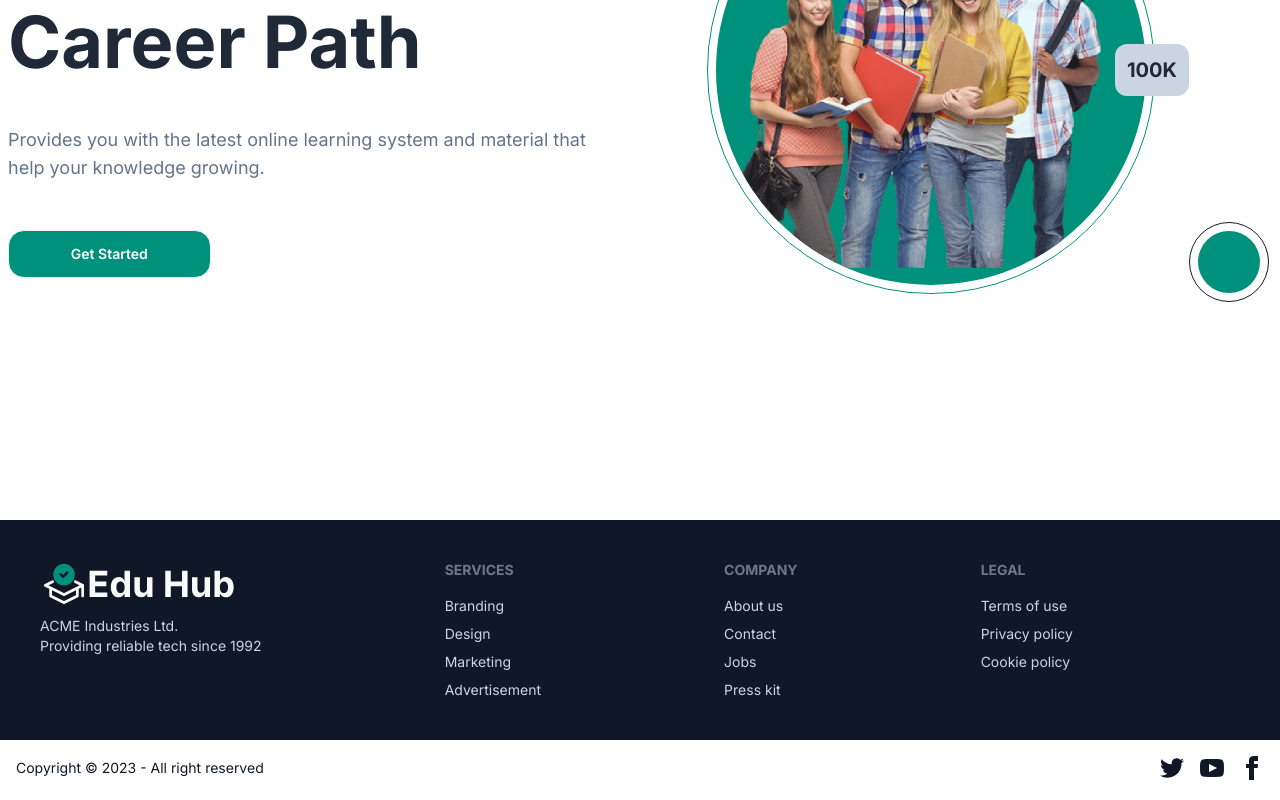
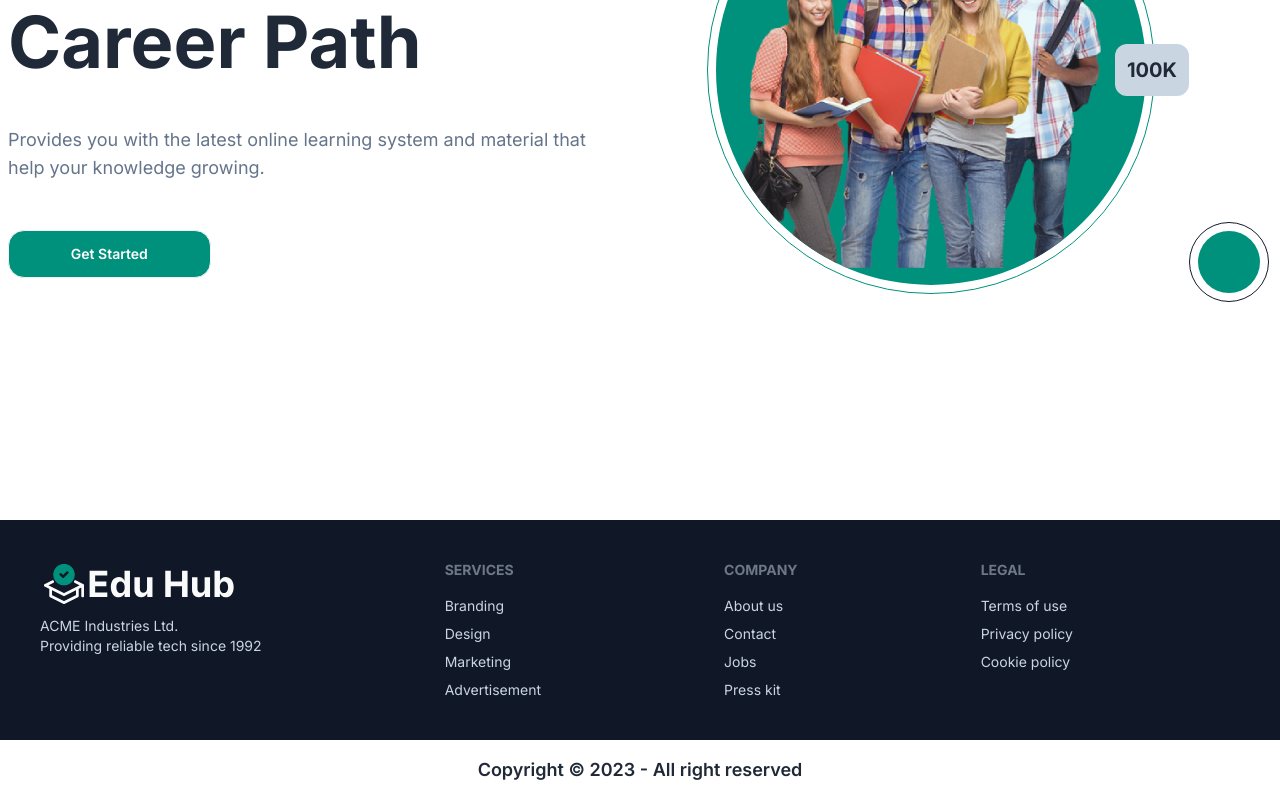
Before and after one commit to jahid05/edu-hub-client, a React (Vite) app: page / in a window 1280 px wide. Shown: the part 456-1256 px from the top of the page. Built offline with nearby package versions, Linux system fonts and the light colour scheme.

Commit message:
Copyright Footer Update

```diff
--- a/src/Shared/Footer/FooterCopyRight.jsx
+++ b/src/Shared/Footer/FooterCopyRight.jsx
@@ -1,46 +1,9 @@
 const FooterCopyRight = () => {
-  return <div className="bg-">
-    <footer className="footer items-center p-4 bg-white text-theme-200 container mx-auto">
-      <div className="items-center grid-flow-col">
-        <p>Copyright © 2023 - All right reserved</p>
-      </div>
-      <div className="grid-flow-col gap-4 md:place-self-center md:justify-self-end">
-        <a>
-          <svg
-            xmlns="http://www.w3.org/2000/svg"
-            width="24"
-            height="24"
-            viewBox="0 0 24 24"
-            className="fill-current"
-          >
-            <path d="M24 4.557c-.883.392-1.832.656-2.828.775 1.017-.609 1.798-1.574 2.165-2.724-.951.564-2.005.974-3.127 1.195-.897-.957-2.178-1.555-3.594-1.555-3.179 0-5.515 2.966-4.797 6.045-4.091-.205-7.719-2.165-10.148-5.144-1.29 2.213-.669 5.108 1.523 6.574-.806-.026-1.566-.247-2.229-.616-.054 2.281 1.581 4.415 3.949 4.89-.693.188-1.452.232-2.224.084.626 1.956 2.444 3.379 4.6 3.419-2.07 1.623-4.678 2.348-7.29 2.04 2.179 1.397 4.768 2.212 7.548 2.212 9.142 0 14.307-7.721 13.995-14.646.962-.695 1.797-1.562 2.457-2.549z"></path>
-          </svg>
-        </a>
-        <a>
-          <svg
-            xmlns="http://www.w3.org/2000/svg"
-            width="24"
-            height="24"
-            viewBox="0 0 24 24"
-            className="fill-current"
-          >
-            <path d="M19.615 3.184c-3.604-.246-11.631-.245-15.23 0-3.897.266-4.356 2.62-4.385 8.816.029 6.185.484 8.549 4.385 8.816 3.6.245 11.626.246 15.23 0 3.897-.266 4.356-2.62 4.385-8.816-.029-6.185-.484-8.549-4.385-8.816zm-10.615 12.816v-8l8 3.993-8 4.007z"></path>
-          </svg>
-        </a>
-        <a>
-          <svg
-            xmlns="http://www.w3.org/2000/svg"
-            width="24"
-            height="24"
-            viewBox="0 0 24 24"
-            className="fill-current"
-          >
-            <path d="M9 8h-3v4h3v12h5v-12h3.642l.358-4h-4v-1.667c0-.955.192-1.333 1.115-1.333h2.885v-5h-3.808c-3.596 0-5.192 1.583-5.192 4.615v3.385z"></path>
-          </svg>
-        </a>
-      </div>
-    </footer>
-  </div>;
+  return (
+    <div className="bg-white py-4">
+      <p className="text-center text-lg font-semibold">Copyright © 2023 - All right reserved</p>
+    </div>
+  );
 };
 
 export default FooterCopyRight;
```
